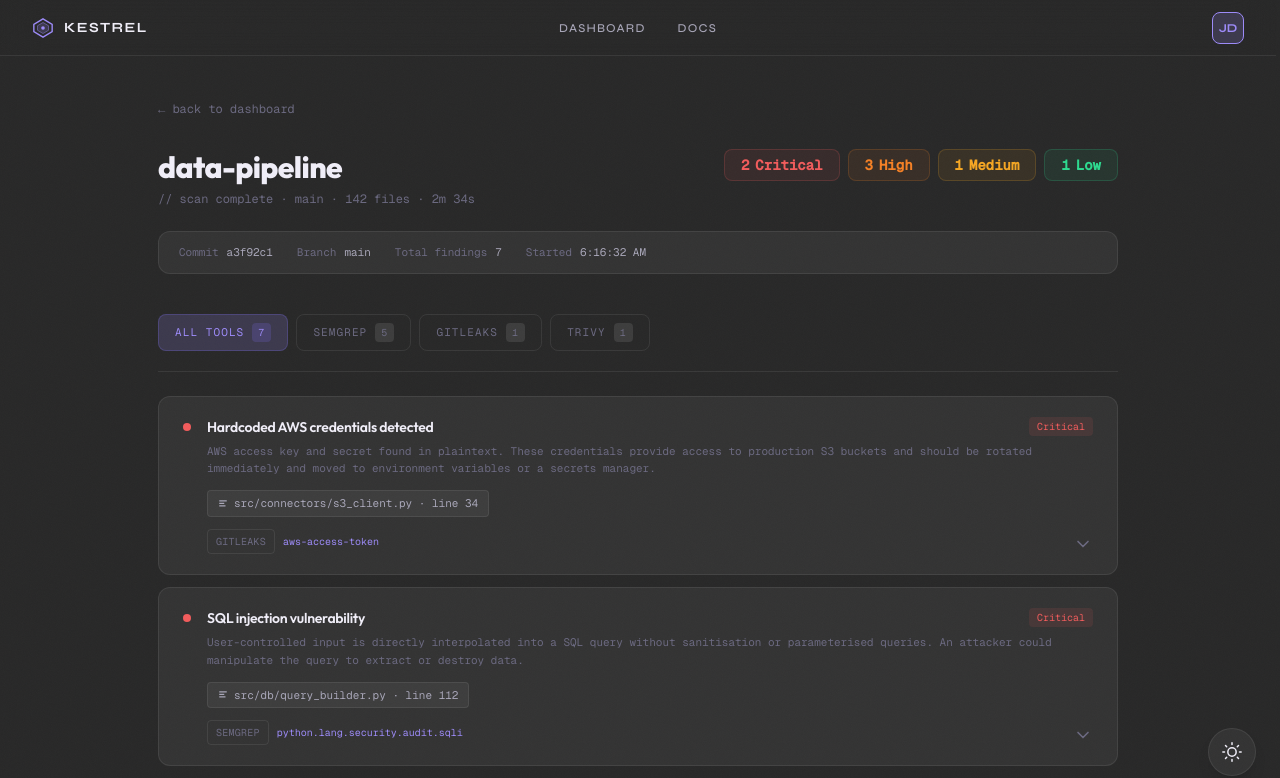
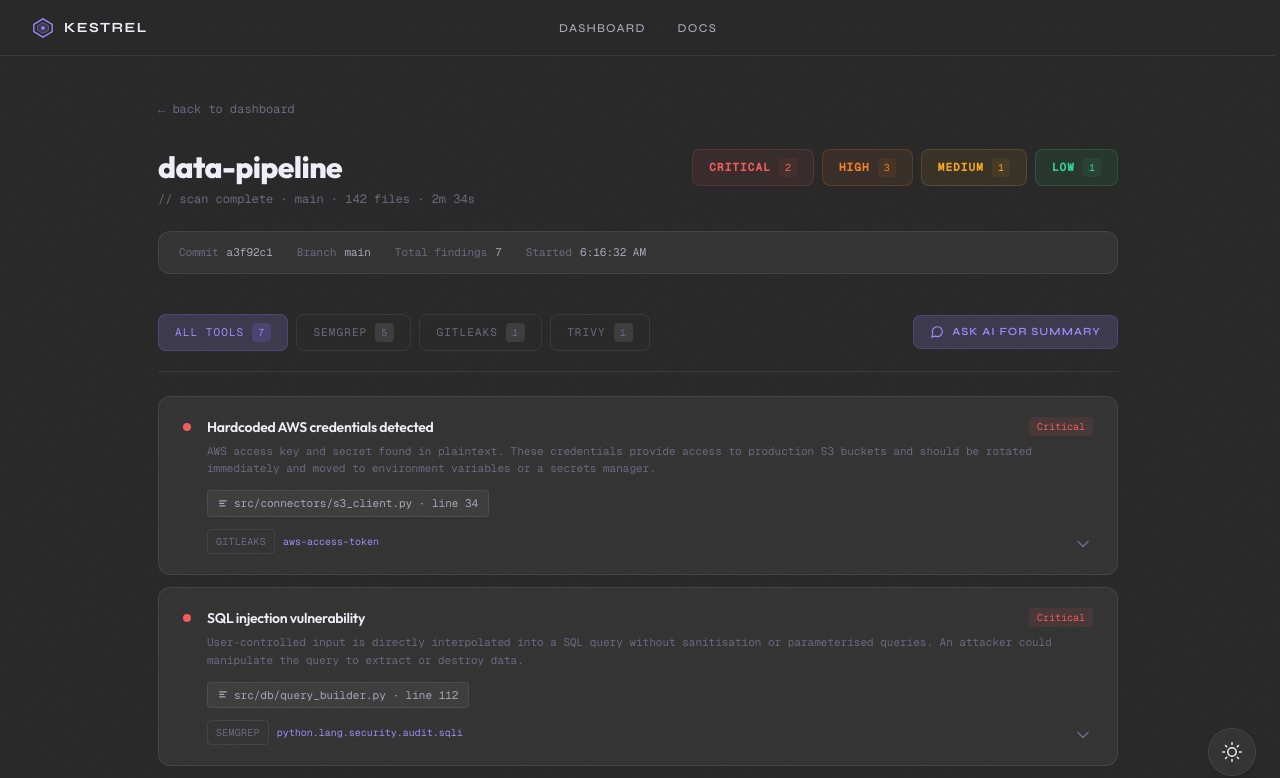
Before and after one commit to KingsBo/2026-UniHack, a Next.js app in the folder frontend/: page /result/demo in a window 1280 px wide. Shown: the top 778 px of the page. Built offline with nearby package versions, Linux system fonts and the light colour scheme.

Commit message:
minor frontend changes everywhere

```diff
--- a/frontend/src/app/dashboard/page.tsx
+++ b/frontend/src/app/dashboard/page.tsx
@@ -21,7 +21,7 @@ export default function DashboardPage() {
     <>
       <div className="px-12 py-10">
         {/* Header */}
-        <div className="mb-9">
+        <div className="mb-[24px]">
           <h1 className="text-2xl font-extrabold tracking-tight mb-1.5" style={{ color: 'var(--text-primary)' }}>
             Your repositories
           </h1>
--- a/frontend/src/app/history/page.tsx
+++ b/frontend/src/app/history/page.tsx
@@ -33,7 +33,7 @@ export default function HistoryPage() {
 
   return (
     <div className="px-12 py-10">
-      <div className="mb-9">
+      <div className="mb-6">
         <h1 className="text-2xl font-extrabold tracking-tight mb-1.5" style={{ color: 'var(--text-primary)' }}>
           Scan history
         </h1>
--- a/frontend/src/app/result/[id]/page.tsx
+++ b/frontend/src/app/result/[id]/page.tsx
@@ -18,6 +18,7 @@ const TOOLS: { key: 'all' | ScanTool; label: string }[] = [
 export default function ResultPage() {
   const scan = MOCK_SCAN_RESULT
   const [activeTool, setActiveTool] = useState<'all' | ScanTool>('all')
+  const [showAiSummary, setShowAiSummary] = useState(false)
 
   const filtered =
     activeTool === 'all'
@@ -28,7 +29,9 @@ export default function ResultPage() {
     <div className="min-h-screen flex flex-col" style={{ background: 'var(--bg0)' }}>
       <Header variant="app" />
 
-      <div className="flex-1 w-full max-w-5xl mx-auto px-8 py-10">
+      <div className="flex mx-auto w-fit max-w-full">
+        {/* Main Content Column */}
+        <div className="w-[min(100vw,1024px)] px-8 py-10 flex-shrink-0 transition-transform duration-500 ease-in-out">
         {/* Back */}
         <Link
           href="/dashboard"
@@ -41,11 +44,12 @@ export default function ResultPage() {
         {/* Summary */}
         <ScanSummaryBar scan={scan} />
 
-        {/* Tool filter tabs */}
+        {/* Tool filter tabs and Actions */}
         <div
-          className="flex items-center gap-2 mb-6 pb-5 flex-wrap"
+          className="flex items-center justify-between gap-4 mb-6 pb-5 flex-wrap"
           style={{ borderBottom: '1px solid var(--border)' }}
         >
+          <div className="flex items-center gap-2 flex-wrap">
           {TOOLS.map(({ key, label }) => {
             const count = key === 'all'
               ? scan.findings.length
@@ -75,6 +79,23 @@ export default function ResultPage() {
               </button>
             )
           })}
+          </div>
+
+          {/* AI Toggle */}
+          <button
+            onClick={() => setShowAiSummary(!showAiSummary)}
+            className="flex items-center gap-2 px-4 py-2 text-[11px] font-semibold tracking-widest uppercase rounded-lg transition-all"
+            style={
+              showAiSummary
+                ? { background: 'var(--accent)', color: '#fff', border: '1px solid var(--accent)' }
+                : { background: 'var(--accent-dim)', color: 'var(--accent)', border: '1px solid rgba(123,110,246,0.25)' }
+            }
+          >
+            <svg width="14" height="14" viewBox="0 0 24 24" fill="none" stroke="currentColor" strokeWidth="2" strokeLinecap="round" strokeLinejoin="round" className={showAiSummary ? "text-white" : ""}>
+              <path d="M21 11.5a8.38 8.38 0 0 1-.9 3.8 8.5 8.5 0 0 1-7.6 4.7 8.38 8.38 0 0 1-3.8-.9L3 21l1.9-5.7a8.38 8.38 0 0 1-.9-3.8 8.5 8.5 0 0 1 4.7-7.6 8.38 8.38 0 0 1 3.8-.9h.5a8.48 8.48 0 0 1 8 8v.5z"/>
+            </svg>
+            {showAiSummary ? 'Hide AI Summary' : 'Ask AI for Summary'}
+          </button>
         </div>
 
         {/* Findings list */}
@@ -89,6 +110,49 @@ export default function ResultPage() {
           )}
         </div>
       </div>
+
+        {/* AI Summary Sidebar Wrapper */}
+        <div
+          className="transition-all duration-500 ease-in-out overflow-hidden flex-shrink-0"
+          style={{ width: showAiSummary ? '400px' : '0px', opacity: showAiSummary ? 1 : 0 }}
+        >
+          {/* Inner Fixed Width Wrapper to prevent internal reflow during transition */}
+          <div className="w-[400px] h-full flex items-start">
+            <div className="w-px self-stretch bg-[var(--border)] my-14 opacity-50 hidden lg:block" />
+            <div
+              className="flex-1 w-[360px] pl-10 py-10 sticky top-24 rounded-xl flex flex-col gap-4 animate-fade-in-up"
+            >
+              <div className="p-6 rounded-xl flex flex-col gap-4" style={{ background: 'var(--bg1)', border: '1px solid var(--border)', boxShadow: '0 4px 24px rgba(0,0,0,0.04)' }}>
+                <div className="flex items-center gap-3 mb-1">
+                  <span className="flex items-center justify-center w-8 h-8 rounded-full" style={{ background: 'var(--accent-dim)', color: 'var(--accent)' }}>
+                    <svg width="14" height="14" viewBox="0 0 24 24" fill="none" stroke="currentColor" strokeWidth="2" strokeLinecap="round" strokeLinejoin="round">
+                      <path d="M21 11.5a8.38 8.38 0 0 1-.9 3.8 8.5 8.5 0 0 1-7.6 4.7 8.38 8.38 0 0 1-3.8-.9L3 21l1.9-5.7a8.38 8.38 0 0 1-.9-3.8 8.5 8.5 0 0 1 4.7-7.6 8.38 8.38 0 0 1 3.8-.9h.5a8.48 8.48 0 0 1 8 8v.5z"/>
+                    </svg>
+                  </span>
+                  <h3 className="font-bold tracking-tight text-sm" style={{ color: 'var(--text-primary)' }}>AI Security Analysis</h3>
+                </div>
+
+                <div className="text-sm leading-relaxed" style={{ color: 'var(--text-secondary)' }}>
+                  <p className="mb-3">
+                    I've analyzed the <strong style={{ color: 'var(--text-primary)' }}>{scan.findings.length} findings</strong> across your codebase.
+                  </p>
+                  <p className="mb-3">
+                    The most critical issue is the hardcoded AWS secret in <code className="font-mono text-[11px] px-1 py-0.5 rounded" style={{ background: 'var(--bg2)', color: 'var(--text-primary)' }}>src/config/aws.ts</code>, which exposes your infrastructure credentials. This should be revoked and moved to environment variables immediately.
+                  </p>
+                  <p>
+                    Additionally, there are 2 SQL Injection vulnerabilities detected by semgrep. You should implement parameterized queries for the database calls in <code className="font-mono text-[11px] px-1 py-0.5 rounded" style={{ background: 'var(--bg2)', color: 'var(--text-primary)' }}>user.ts</code>.
+                  </p>
+                </div>
+
+                <div className="mt-2 pt-4 flex gap-2" style={{ borderTop: '1px dashed var(--border)' }}>
+                  <span className="font-mono text-[10px] px-2 py-1 rounded" style={{ background: 'var(--accent-dim)', color: 'var(--accent)' }}>Gemini Pro 1.5</span>
+                  <span className="font-mono text-[10px] px-2 py-1 rounded" style={{ background: 'var(--bg2)', color: 'var(--text-muted)' }}>Context: 124kb</span>
+                </div>
+              </div>
+            </div>
+          </div>
+        </div>
+      </div>
     </div>
   )
 }
--- a/frontend/src/components/layout/Header.tsx
+++ b/frontend/src/components/layout/Header.tsx
@@ -54,12 +54,7 @@ export default function Header({ variant = 'landing' }: HeaderProps) {
             <span className="relative z-10">Get started</span>
             <span className="absolute inset-0" style={{ background: 'linear-gradient(135deg, rgba(255,255,255,0.15), transparent)' }} />
           </Link>
-        ) : (
-          <div className="w-8 h-8 rounded-lg flex items-center justify-center text-xs font-bold cursor-pointer"
-            style={{ background: 'var(--accent-dim)', border: '1px solid var(--accent)', color: 'var(--accent)' }}>
-            JD
-          </div>
-        )}
+        ) : null}
       </div>
     </header>
   )
--- a/frontend/src/components/layout/Sidebar.tsx
+++ b/frontend/src/components/layout/Sidebar.tsx
@@ -44,7 +44,7 @@ export default function Sidebar() {
 
   return (
     <aside className="w-60 flex-shrink-0 flex flex-col gap-1 px-3 py-6 sticky top-14 overflow-y-auto"
-      style={{ background: 'var(--bg1)', borderRight: '1px solid var(--border)', height: 'calc(100vh - 56px)', boxShadow: '1px 0 0 0 var(--border)' }}>
+      style={{ background: 'var(--bg1)', borderRight: '1px solid var(--border)', height: 'calc(100vh - 56px)' }}>
 
       <span className="px-3 pb-1.5 pt-2 text-[10px] font-mono tracking-widest uppercase" style={{ color: 'var(--text-muted)' }}>
         Overview
--- a/frontend/src/components/results/ScanSummaryBar.tsx
+++ b/frontend/src/components/results/ScanSummaryBar.tsx
@@ -38,10 +38,10 @@ export default function ScanSummaryBar({ scan }: { scan: ScanResult }) {
           {SEV_CONFIG.map(({ key, label, color, bg, border }) => {
             const count = countBySeverity(scan.findings, key)
             return (
-              <div key={key} className="flex items-center gap-1.5 px-4 py-2 rounded-lg"
+              <div key={key} className="flex items-center gap-2 px-4 py-2 rounded-lg"
                 style={{ background: bg, border: `1px solid ${border}` }}>
-                <span className="text-sm font-bold font-mono leading-none" style={{ color }}>{count}</span>
-                <span className="text-sm font-bold font-mono leading-none" style={{ color }}>{label}</span>
+                <span className="font-mono text-[11px] font-bold tracking-widest uppercase leading-none" style={{ color }}>{label}</span>
+                <span className="text-[10px] px-1.5 py-0.5 rounded font-mono" style={{ background: bg, color }}>{count}</span>
               </div>
             )
           })}
```
Also changed, not shown: frontend/src/app/settings/page.tsx (+6 -6 lines).
